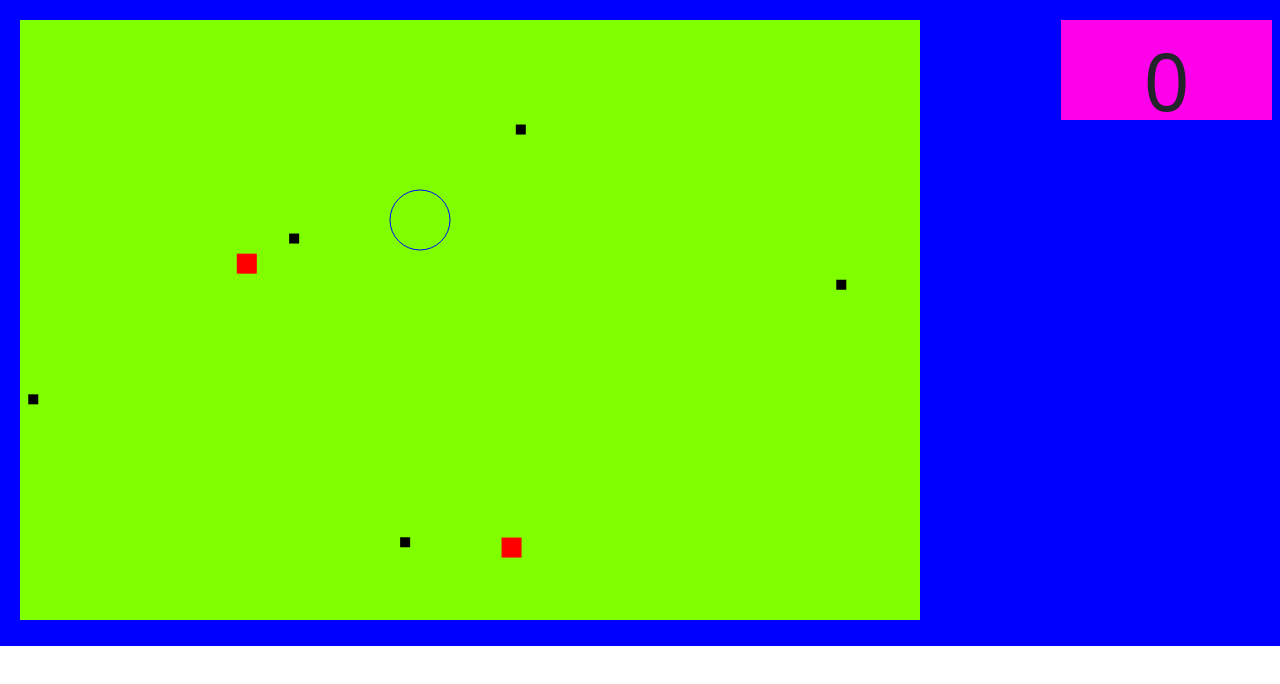
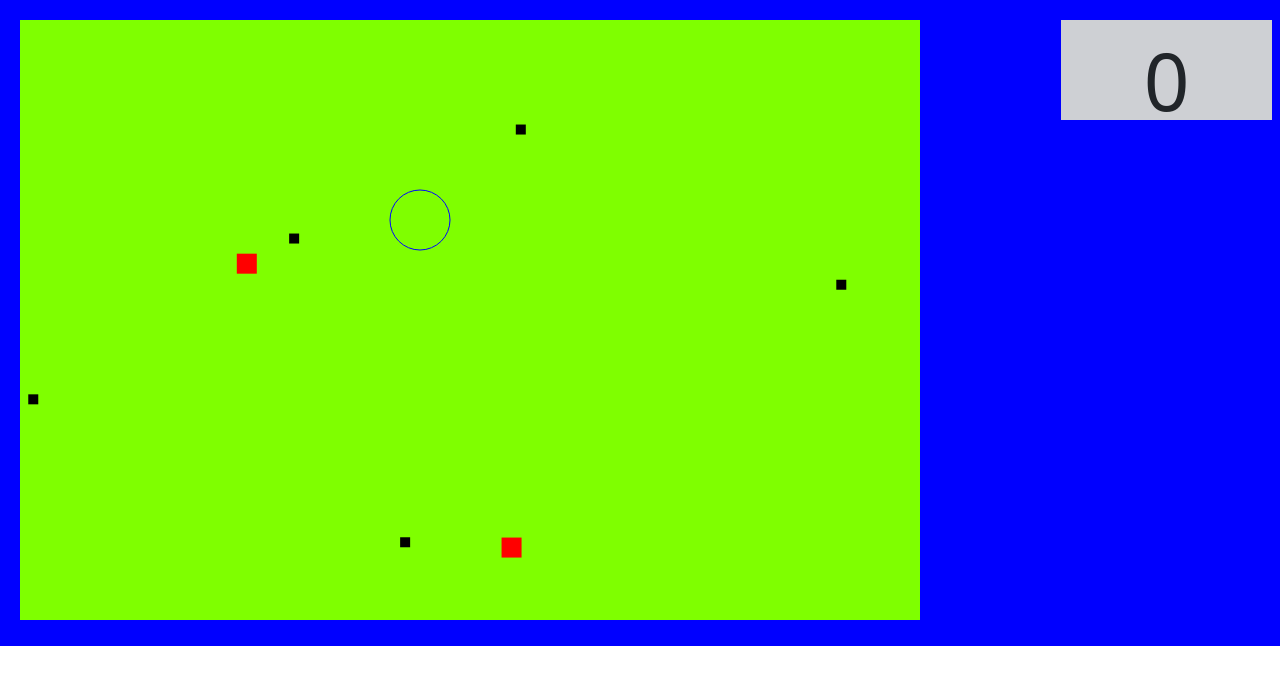
Before and after one commit to fabianrojasSab/actividad_4, a plain HTML site: page index.html in a window 1280 px wide. Both pictures are taken after typing "Sample" into the empty fields and a click on the button "ingresar". Drawn offline with nearby package versions, Linux system fonts and the light colour scheme.

Commit message:
Update index.css
Se cambió el color del background

```diff
--- a/index.css
+++ b/index.css
@@ -20,7 +20,7 @@
 }
 
 #puntaje {
-    background-color: rgb(255, 0, 234);
+    background-color: rgb(206, 208, 212);
     height: 100px;
     font-size: 80px;
     text-align: center;
```
